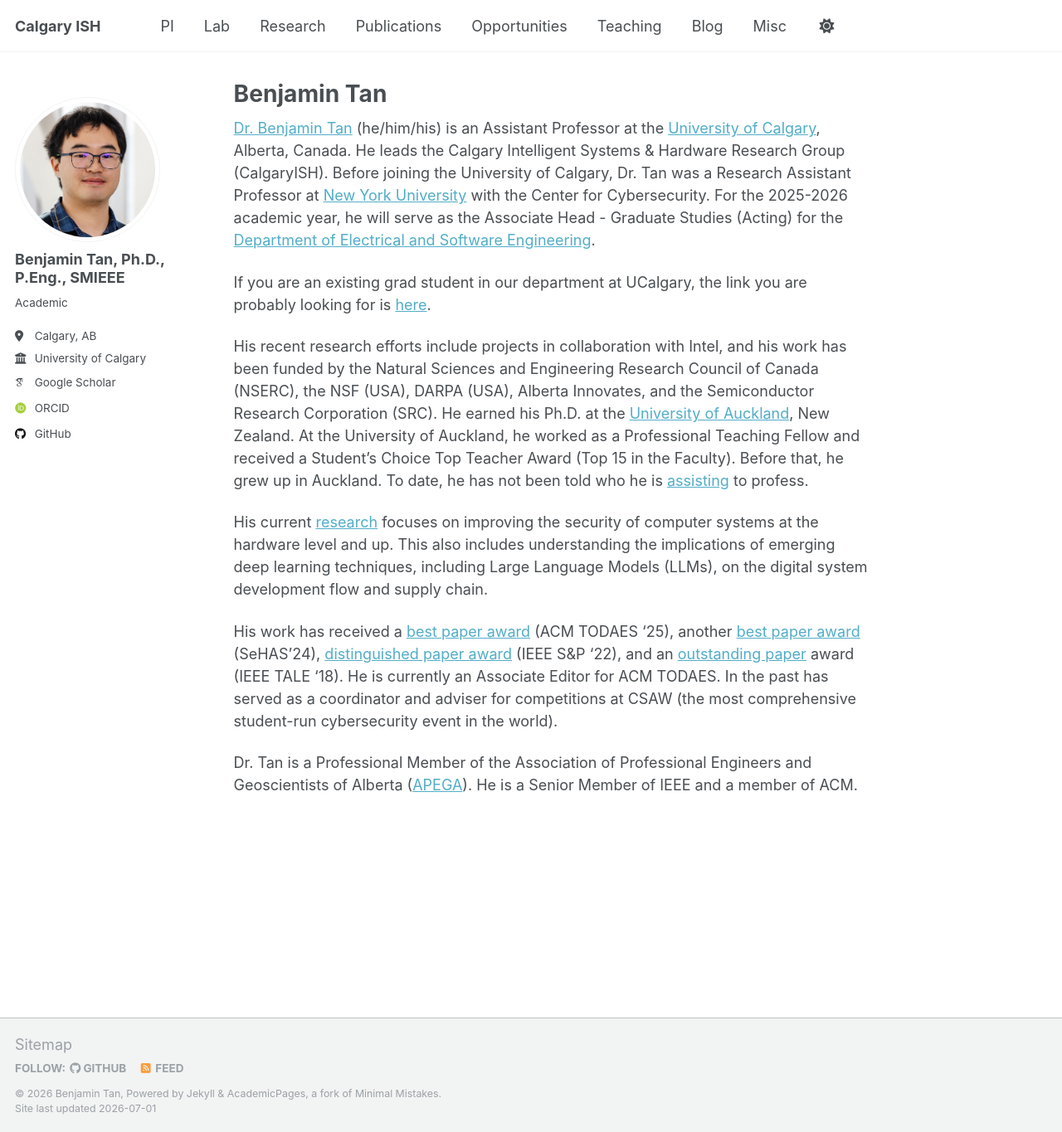
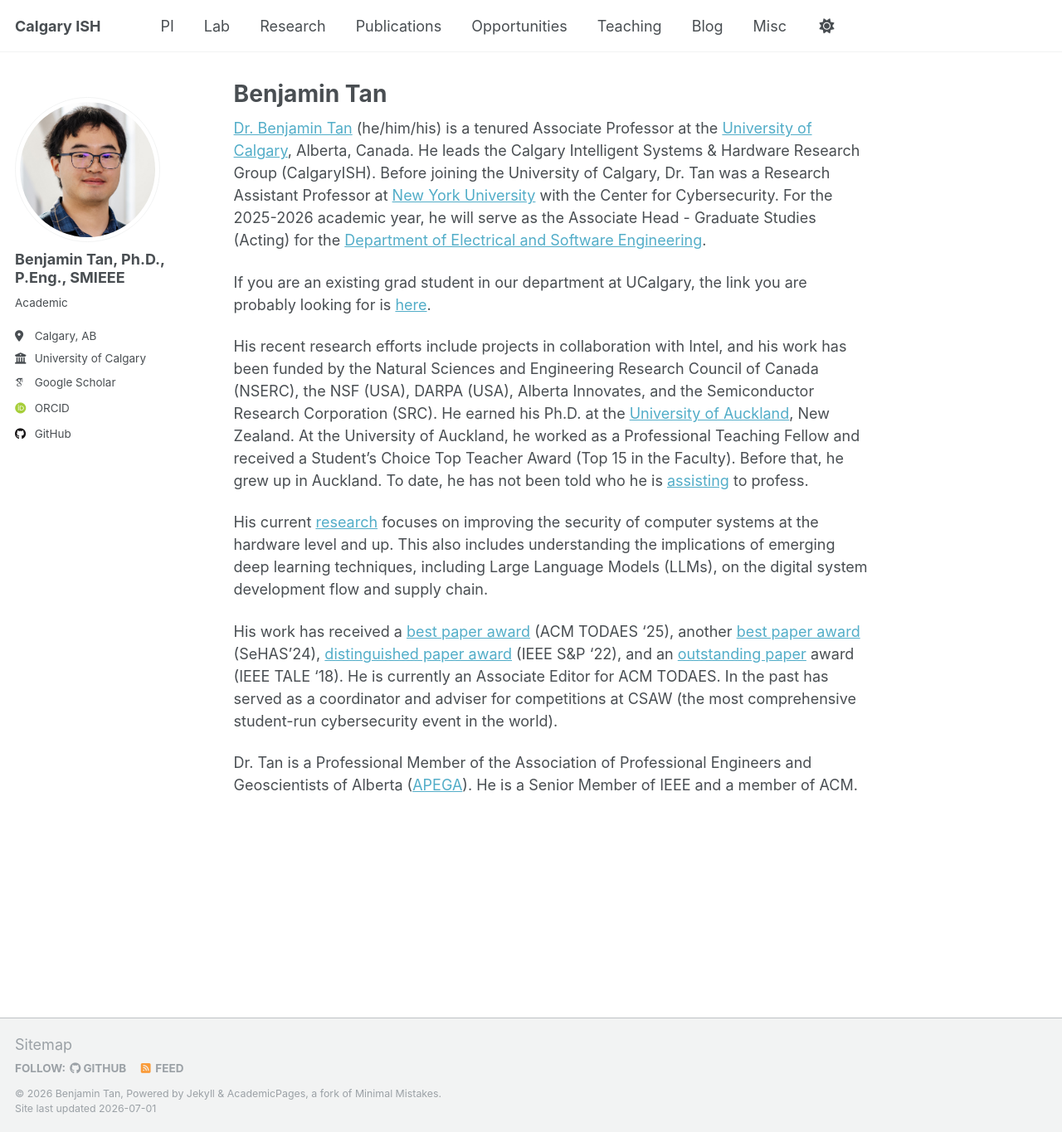
Before and after one commit to CalgaryISH/CalgaryISH.github.io, a Jekyll site: the page built from _pages/about.md, in a window 1280 px wide and 1365 px high. Shown: the whole window at 83% size. Built offline with Jekyll 4.4.1, drawn with Linux system fonts in a browser that asks for light colours; some web fonts are replaced; a script that is not in the unit is left out.

Commit message:
Update title and role for Dr. Benjamin Tan

```diff
--- a/_pages/about.md
+++ b/_pages/about.md
@@ -7,7 +7,7 @@ author_profile: true
 #   - /about.html
 ---
 
-[Dr. Benjamin Tan](https://profiles.ucalgary.ca/peng-seng-benjamin-tan) (he/him/his) is an Assistant Professor at the [University of Calgary](https://www.ucalgary.ca), Alberta, Canada. He leads the Calgary Intelligent Systems & Hardware Research Group (CalgaryISH). Before joining the University of Calgary, Dr. Tan was a Research Assistant Professor at [New York University](https://engineering.nyu.edu/academics/departments/electrical-and-computer-engineering) with the Center for Cybersecurity.  For the 2025-2026 academic year, he will serve as the Associate Head - Graduate Studies (Acting) for the [Department of Electrical and Software Engineering](https://schulich.ucalgary.ca/electrical-software).
+[Dr. Benjamin Tan](https://profiles.ucalgary.ca/peng-seng-benjamin-tan) (he/him/his) is a tenured Associate Professor at the [University of Calgary](https://www.ucalgary.ca), Alberta, Canada. He leads the Calgary Intelligent Systems & Hardware Research Group (CalgaryISH). Before joining the University of Calgary, Dr. Tan was a Research Assistant Professor at [New York University](https://engineering.nyu.edu/academics/departments/electrical-and-computer-engineering) with the Center for Cybersecurity.  For the 2025-2026 academic year, he will serve as the Associate Head - Graduate Studies (Acting) for the [Department of Electrical and Software Engineering](https://schulich.ucalgary.ca/electrical-software).
 
 If you are an existing grad student in our department at UCalgary, the link you are probably looking for is [here](https://schulich.ucalgary.ca/electrical-software/programs/graduate/program-resources).
 
```
